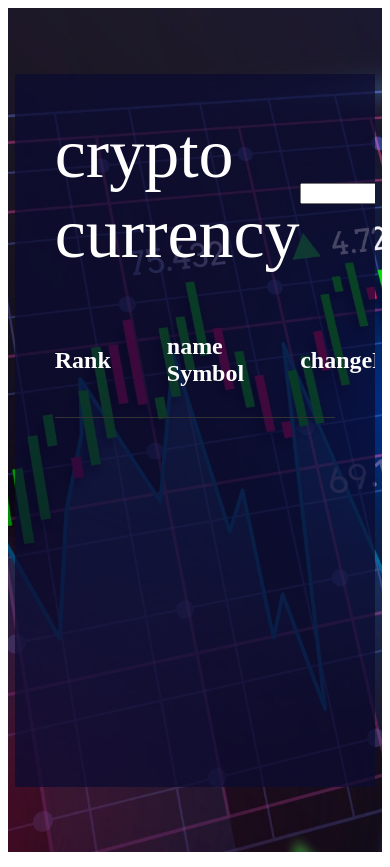
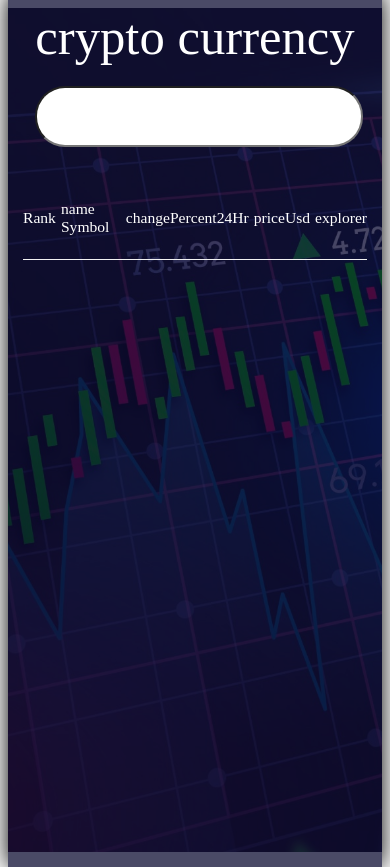
Before and after one commit to nauman0786khan/cryptocurrency-, a plain HTML site: page index.html in a window 390 px wide. Drawn offline with Linux system fonts and the light colour scheme; no server answers.

Commit message:
resposive done

```diff
--- a/Script.js
+++ b/Script.js
@@ -14,7 +14,7 @@ ct.data.forEach((crp)=>{
      <div><h2 class="per">${parseFloat(crp.changePercent24Hr).toFixed(2)}%</h2></div>
     <div><h2 class="pp">$${parseFloat(crp.priceUsd).toFixed(2)}</h2>
     </div>
-    <div><button><a href="${crp.explorer}" target="_blank"> Track </a></button></div>
+    <div><button class="btn"><a href="${crp.explorer}"target="_blank"> Track </a></button></div>
     </div>`
 })
 document.getElementById("datacrp").innerHTML=crptdata;
--- a/Style.css
+++ b/Style.css
@@ -4,7 +4,7 @@
     align-items: center;
     justify-content: left;
     gap: 56px;
-    border-bottom: 1px solid #333;
+    border-bottom: 1px solid #f1f1f1;
     margin: auto;
     padding-top: 10px;
     padding-bottom: 10px;
@@ -28,6 +28,7 @@ justify-content: center;
     padding: 40px;
     background: #0c0c31bd;
     position: relative;
+    box-shadow: 0px 0px 23px #000000;
 }
 .heading h1{
 font-size: 70px;
@@ -36,12 +37,84 @@ font-weight: 400;
 padding: 0;
 margin: 0 0px;
 }
+ h2{
+  font-size: 2vw;
+    font-family:serif;
+    font-weight: 400;
+
+    }
+
 
 .innerheder {
     display: grid;
-    grid-template-columns: auto auto;
+    grid-template-columns: 1fr 1fr;
     align-items: center;
     justify-content: space-between;
     padding: 0px 0px 30px 0px !important;
 
 }
+
+.btn a{
+    background: red;
+    padding: 15px 50px;
+    border-radius: 30px;
+    color:#fff;
+font-size: 16px;
+    text-decoration: none;
+}
+.btn{
+    box-shadow: none;
+    border: none;
+    background: transparent;
+}
+.Search input{
+width:100% ;
+height: 55px;
+border-radius:30px;
+}
+
+/* mobile screen media code */
+
+@media only screen and (max-width: 768px) {
+h1{
+font-size: 13vw !important;
+text-align: center;
+align-items: center;
+}
+.innerheder{
+grid-template-columns: auto;
+gap: 20px;
+align-items: center;
+        justify-content: center;
+}
+
+    h2{
+  font-size:4vw !important;
+        font-family:serif;
+        font-weight: 400;
+
+        }
+        .btn a{
+            background: red;
+            padding: 15px 20px;
+            border-radius: 30px;
+            color:#fff;
+        font-size: 10px;
+            text-decoration: none;
+        }
+.crptraw{
+gap:5px !important;
+
+}
+.innercol {
+    width: 100% !important;
+    height: 100% !important;
+    position: relative !important;
+    overflow: auto !important;
+    color: #fff !important;
+    padding: 15px !important;
+    background: #0c0c31bd;
+    position: relative;
+    box-shadow: 0px 0px 23px #000000;
+}
+}
```
